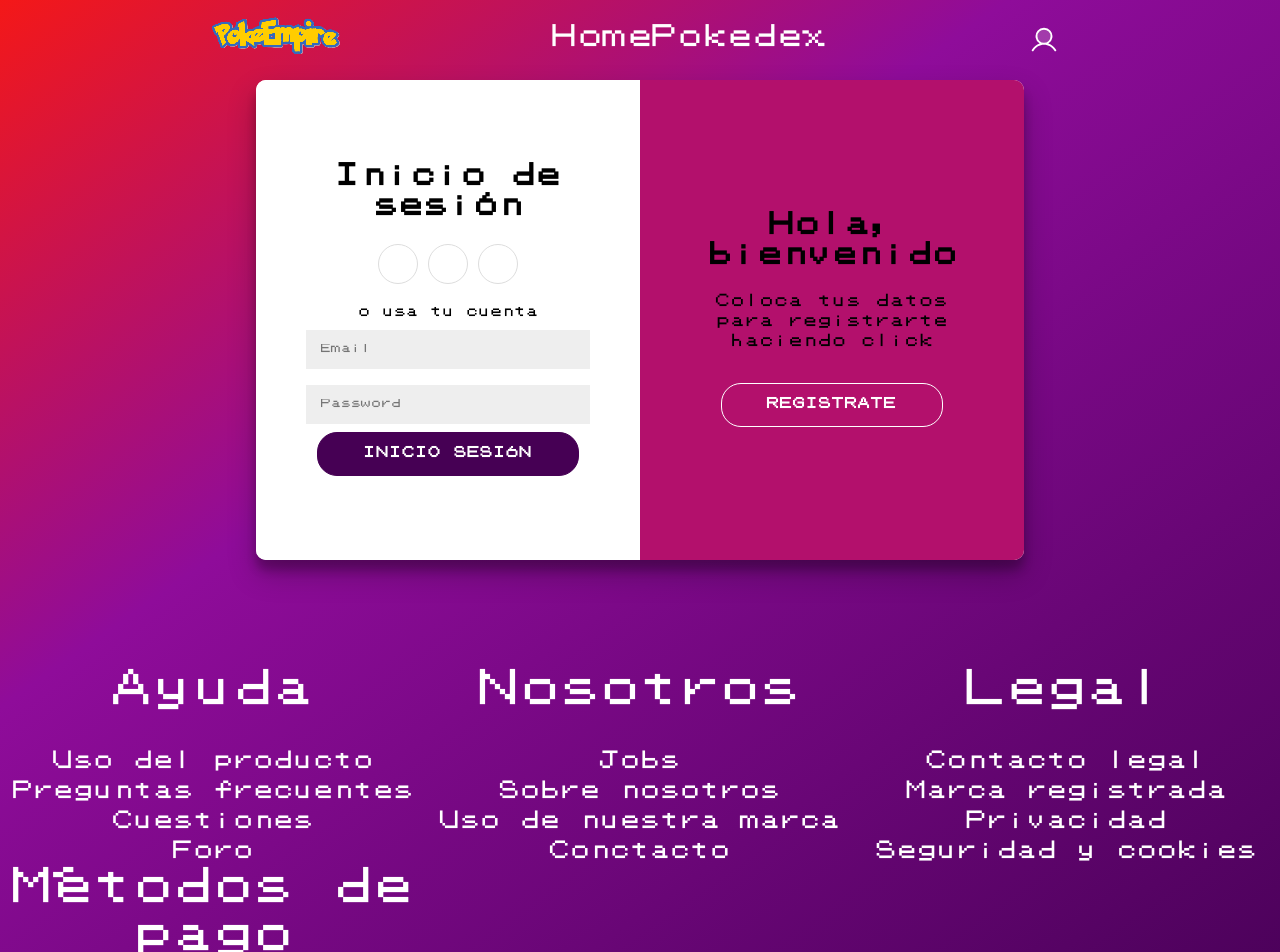
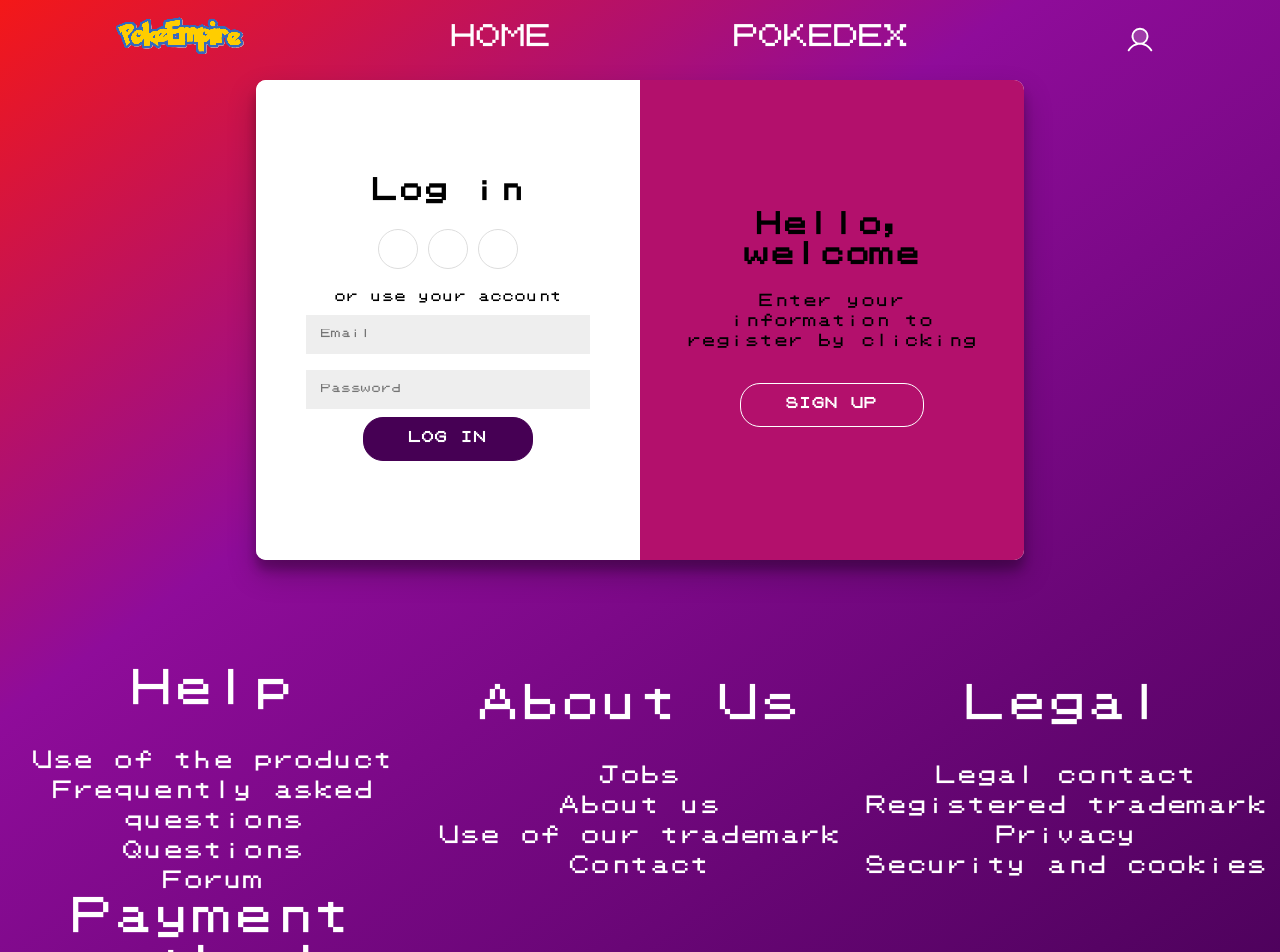
Before and after one commit to rodrigoespigares/PokeEmpire, a React (Vite) app: page /login in a window 1280 px wide. Shown: the top 952 px of the page. Built offline with nearby package versions, Linux system fonts and the light colour scheme; no server answers; some icons are missing.

Commit message:
Ajustando Login

```diff
--- a/src/components/Detalle/Detalle.css
+++ b/src/components/Detalle/Detalle.css
@@ -27,8 +27,16 @@
     width: 100%;
 }
 
+.detalle__especifico section{
+    border-top: 1px solid #eee;
+    border-left: 1px solid #eee;
+    border-right: 1px solid #eee;
+    font-size: 1.2rem;
+    padding: .5rem;
+}
+.detalle__especifico section:last-child{
+    border-bottom: 1px solid #eee;
+}
 .habilidades article{
-    border: 1px solid #eee;
-    font-size: 2rem;
-    margin: 2rem;
+    margin-top: 1rem;
 }
--- a/src/components/Detalle/Detalle.jsx
+++ b/src/components/Detalle/Detalle.jsx
@@ -52,20 +52,25 @@ export default function Detalle() {
         <div className='detalle__principal'>{images[click]}</div>
         <div className='detalle__conjunto'>{images}</div>
       </div>
-      <div>
+      <div className='detalle__especifico'>
         <h2 className='display-1 text-uppercase'>{pokemon.name}</h2>
         <section className='id'>
           <h3>Number pokedex: {pokemon.id}</h3>
         </section>
-        <section>
+        <section className='tipos'>
           <h3>Types:</h3>
+          <div className='d-flex w-100 justify-content-evenly'>
           {tipo}
+          </div>
         </section>
         <section className='habilidades'>
           <h3>Abilities</h3>
+          <div className='d-flex w-100 justify-content-evenly'>
           {habilidades}
+          </div>
+
         </section>
-        <section>
+        <section className='estadisticas'>
           <h3>Stats</h3>
           <StatsChart stats={pokemon.stats} />
         </section>
--- a/src/components/Login/Login.css
+++ b/src/components/Login/Login.css
@@ -217,4 +217,6 @@
 	height: 40px;
 	width: 40px;
     color: #333;
+	font-size: 3rem;
+	padding:0;
 }
--- a/src/components/Login/Login.jsx
+++ b/src/components/Login/Login.jsx
@@ -146,7 +146,7 @@ let navega = useNavigate();
         <div className="container" id="container">
             <div className="form-container sign-up-container">
                 <div className="form">
-                    <h1>Crear una cuenta</h1>
+                    <h1>Create a count</h1>
                     <div className="social-container">
                         <button onClick={iniciaSesionGoogle} type="button" className="social">
                             <Icon icon="mingcute:google-fill" />
@@ -158,16 +158,16 @@ let navega = useNavigate();
                             <Icon icon="fluent-mdl2:git-hub-logo" />
                         </button>
                     </div>
-                    <span>o usa un email para registrarte</span>
+                    <span>or use an email to register</span>
                     <input type="text" placeholder="Name" />
                     <input type="email" placeholder="Email" v-model="emailRegistro"/>
                     <input type="password" placeholder="Password" v-model="passRegistro"/>
-                    <button onClick={registroCorreo()} className="buttons">Registro</button>
+                    <button onClick={registroCorreo()} className="buttons">Sign up</button>
                 </div>
             </div>
             <div className="form-container sign-in-container">
                 <div className="form">
-                    <h1>Inicio de sesión</h1>
+                    <h1>Log in</h1>
                     <div className="social-container">
                         <button onClick={iniciaSesionGoogle} type="button" className="social">
                             <Icon icon="mingcute:google-fill" />
@@ -179,25 +179,25 @@ let navega = useNavigate();
                             <Icon icon="fluent-mdl2:git-hub-logo" />
                         </button>
                     </div>
-                    <span>o usa tu cuenta</span>
+                    <span>or use your account</span>
                     <input type="email" placeholder="Email" v-model="emailInicio"/>
                     <input type="password" placeholder="Password" v-model="passInicio"/>
-                    <button onClick={inicioCorreo()} className="buttons">Inicio sesión</button>
+                    <button onClick={inicioCorreo()} className="buttons">Log in</button>
                 </div>
             </div>
             <div className="overlay-container">
                 <div className="overlay">
                     <div className="overlay-panel overlay-left">
-                        <h1>Bienvendio</h1>
+                    <h1>Welcome</h1>
                         <p>
-                            Inicia sesión con tu información personal
+                            Sign in with your personal information
                         </p>
-                        <button onClick={cambioClase} className="buttons ghost" id="signIn">Inicio sesión</button>
+                        <button onClick={cambioClase} className="buttons ghost" id="signIn">Sign in</button>
                     </div>
                     <div className="overlay-panel overlay-right">
-                        <h1>Hola, bienvenido</h1>
-                    <p>Coloca tus datos para registrarte haciendo click</p>
-                    <button onClick={cambioClase} className="buttons ghost" id="signUp">Registrate</button>
+                    <h1>Hello, welcome</h1>
+                    <p>Enter your information to register by clicking</p>
+                    <button onClick={cambioClase} className="buttons ghost" id="signUp">Sign up</button>
                 </div>
             </div>
         </div>
--- a/src/components/Pokedex/Pokedex.jsx
+++ b/src/components/Pokedex/Pokedex.jsx
@@ -99,7 +99,7 @@ export default function Pokedex() {
         {lista}
       </div>
       {cargaLoading}
-      <Button variant='secondary' onClick={giveMore}>Ver más</Button>
+      <Button variant='secondary' onClick={giveMore}>More...</Button>
     </section>
   )
 }
--- a/src/components/Static/Static.jsx
+++ b/src/components/Static/Static.jsx
@@ -29,8 +29,8 @@ export default function Static() {
     let login  ="";
     let menu = null;
     if(usuario){
-        login = <button onClick={cerrarSesion} className='btn fs-1'>Cerrar sesión</button>
-        menu = <Link className='menu__link fs-1' to="/play">Play</Link>
+        login = <button onClick={cerrarSesion} className='btn fs-1'>Log out</button>
+        menu = <Link className='menu__link fs-1 text-uppercase' to="/play">Play</Link>
     }else{
         login = <Link to='/login'><button className='icon btn'><Icon icon="ph:user-duotone" /></button></Link>
         menu = null
@@ -42,44 +42,44 @@ export default function Static() {
                 <div className='content'>
                     <Link to="/"><img src={logo} alt="" /></Link>
                 </div>
-                <div className='menu'>
-                    <Link className='menu__link fs-1' to="/">Home</Link>
-                    <Link className='menu__link fs-1' to="/pokedex">Pokedex</Link>
+                <div className='menu w-50'>
+                    <Link className='menu__link fs-1 text-uppercase' to="/">Home</Link>
+                    <Link className='menu__link fs-1 text-uppercase' to="/pokedex">Pokedex</Link>
                     {menu}
                 </div>
                 {login}
             </header>
             <footer id='footer'>
                 <section id="footer__help">
-                    <h3>Ayuda</h3>
+                    <h3>Help</h3>
                     <ul>
-                        <li><a href="#">Uso del producto</a></li>
-                        <li><a href="#">Preguntas frecuentes</a></li>
-                        <li><a href="#">Cuestiones</a></li>
-                        <li><a href="#">Foro</a></li>
+                        <li><a href="#">Use of the product</a></li>
+                        <li><a href="#">Frequently asked questions</a></li>
+                        <li><a href="#">Questions</a></li>
+                        <li><a href="#">Forum</a></li>
                     </ul>
                 </section>
                 <section id="footer__us">
-                    <h3>Nosotros</h3>
+                    <h3>About Us</h3>
                     <ul>
                         <li><a href="#">Jobs</a></li>
-                        <li><a href="#">Sobre nosotros</a></li>
-                        <li><a href="#">Uso de nuestra marca</a></li>
-                        <li><a href="#">Conctacto</a></li>
+                        <li><a href="#">About us</a></li>
+                        <li><a href="#">Use of our trademark</a></li>
+                        <li><a href="#">Contact</a></li>
                     </ul>
                 </section>
                 <section id="footer__legal">
                     <h3>Legal</h3>
                     <ul>
-                        <li><a href="#">Contacto legal</a></li>
-                        <li><a href="#">Marca registrada</a></li>
-                        <li><a href="#">Privacidad</a></li>
-                        <li><a href="#">Seguridad y cookies</a></li>
+                        <li><a href="#">Legal contact</a></li>
+                        <li><a href="#">Registered trademark</a></li>
+                        <li><a href="#">Privacy</a></li>
+                        <li><a href="#">Security and cookies</a></li>
                     </ul>
                 </section>
                 <section id="footer__info">
                     <div className="metodos">
-                        <h3>Métodos de pago</h3>
+                        <h3>Payment methods</h3>
                         <div className="metodos__icon">
                             <Icon className='icon' icon="mingcute:visa-line" />
                             <Icon className='icon' icon="mdi:paypal" />
```
